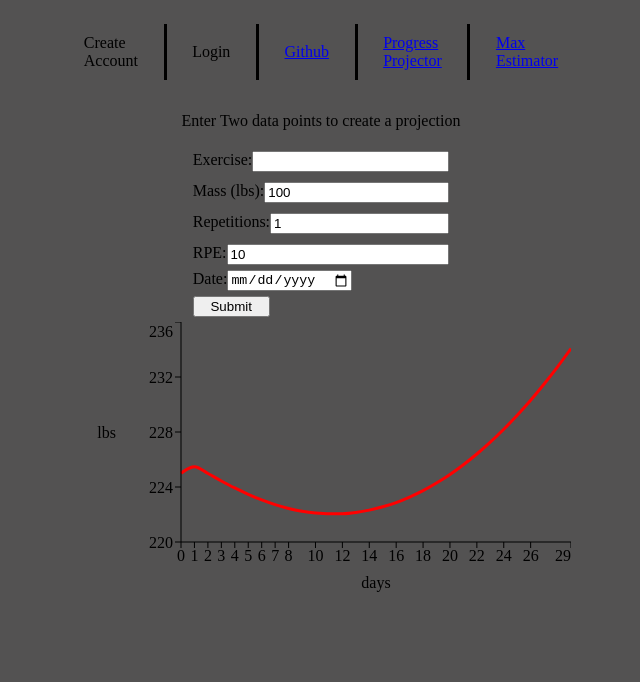
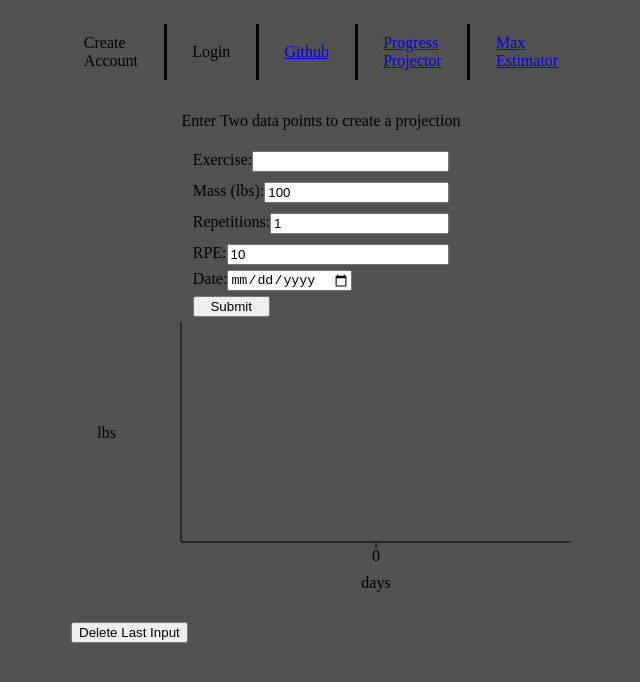
Before and after one commit to A-Galicia/Strength-Projector, a React (Vite) app: page /progress in a window 1280 px wide. Shown: the top 682 px of the page, without its empty margins (319-959 px from the left). Built offline with nearby package versions, Linux system fonts and the light colour scheme.

Commit message:
added adding and deleting data from chart

```diff
--- a/src/components/ProgressChart.jsx
+++ b/src/components/ProgressChart.jsx
@@ -1,4 +1,4 @@
-import { useEffect } from 'react';
+import { useEffect, useState } from 'react';
 import classes from '../styles/Progress.module.css';
 import {
   LineChart,
@@ -13,25 +13,60 @@ import {
   AreaChart,
 } from 'recharts';
 
-const data = (() => {
-  let data = [];
-  for (let i = 0; i < 30; i++) {
-    let x = (3 * i) ** (1 / 3) - i + (0.2 * i) ** 2 + 225;
-    const fixedX = x.toFixed(2);
-    data.push({ strength: fixedX });
+function ProgressChart({ data }) {
+  const [maxData, setMaxData] = useState([]);
+
+  function deleteLast(e) {
+    e.preventDefault();
+    // React useState is an object, can't use pop()
+    const newData = [];
+    for (let i = 0; i < maxData.length - 1; i++) {
+      newData.push(maxData[i]);
+    }
+
+    setMaxData(newData);
   }
-  return data;
-})();
 
-function ProgressChart({ Newdata }) {
+  function get1rm(weight, repetitions, exertion) {
+    /*
+    Epley 1 rep max formula
+    -----------------------
+    1RM = weight(1+ (reps/30))
+    w/ RPE:  weight(1+ (reps-(10-RPE)/30))
+
+
+    Epley's formula has a 1 rep max starting at 0
+    it skips x = 1, so the original has rep maxes a little lower
+    including x = 1 raises the values, to what I believe are the
+    more appropriate values
+
+    this is why total reps is subtracted by 1
+    and if reps = 1, then it is 0 for the actual 1 rep max estimate
+    */
+
+    let totalReps = parseInt(repetitions) - 1;
+    if (repetitions === 1) {
+      totalReps = 0;
+    }
+
+    const estimate = (
+      weight *
+      (1 + (totalReps + (10 - exertion)) / 30)
+    ).toFixed(1);
+
+    return estimate;
+  }
+
   useEffect(() => {
-    console.log(Newdata);
-  }, [Newdata]);
+    const max = get1rm(data.mass, data.reps, data.rpe);
+
+    setMaxData([...maxData, { strength: max }]);
+  }, [data]);
 
   return (
     <div className={classes.mainChart}>
       <ResponsiveContainer width='100%' height='100%'>
-        <AreaChart data={data} margin={{ bottom: 50, left: 50 }}>
+        <AreaChart data={maxData} margin={{ bottom: 50, left: 50 }}>
           <Line
             type='monotone'
             dataKey='strength'
@@ -48,6 +83,10 @@ function ProgressChart({ Newdata }) {
           <Tooltip />
         </AreaChart>
       </ResponsiveContainer>
+
+      <form onSubmit={deleteLast}>
+        <button type='submit'>Delete Last Input</button>
+      </form>
     </div>
   );
 }
--- a/src/pages/Progress.jsx
+++ b/src/pages/Progress.jsx
@@ -9,7 +9,13 @@ function Progress() {
   const [reps, setReps] = useState(1);
   const [rpe, setRpe] = useState(10);
   const [date, setDate] = useState('');
-  const [data, setData] = useState({});
+  const [data, setData] = useState({
+    exercise: '',
+    mass: 100,
+    reps: 1,
+    rep: 10,
+    date: '2025-07-24',
+  });
 
   function submitData(e) {
     e.preventDefault();
@@ -107,7 +113,7 @@ function Progress() {
         </button>
       </form>
 
-      <ProgressChart Newdata={data} />
+      <ProgressChart data={data} />
     </div>
   );
 }
```
